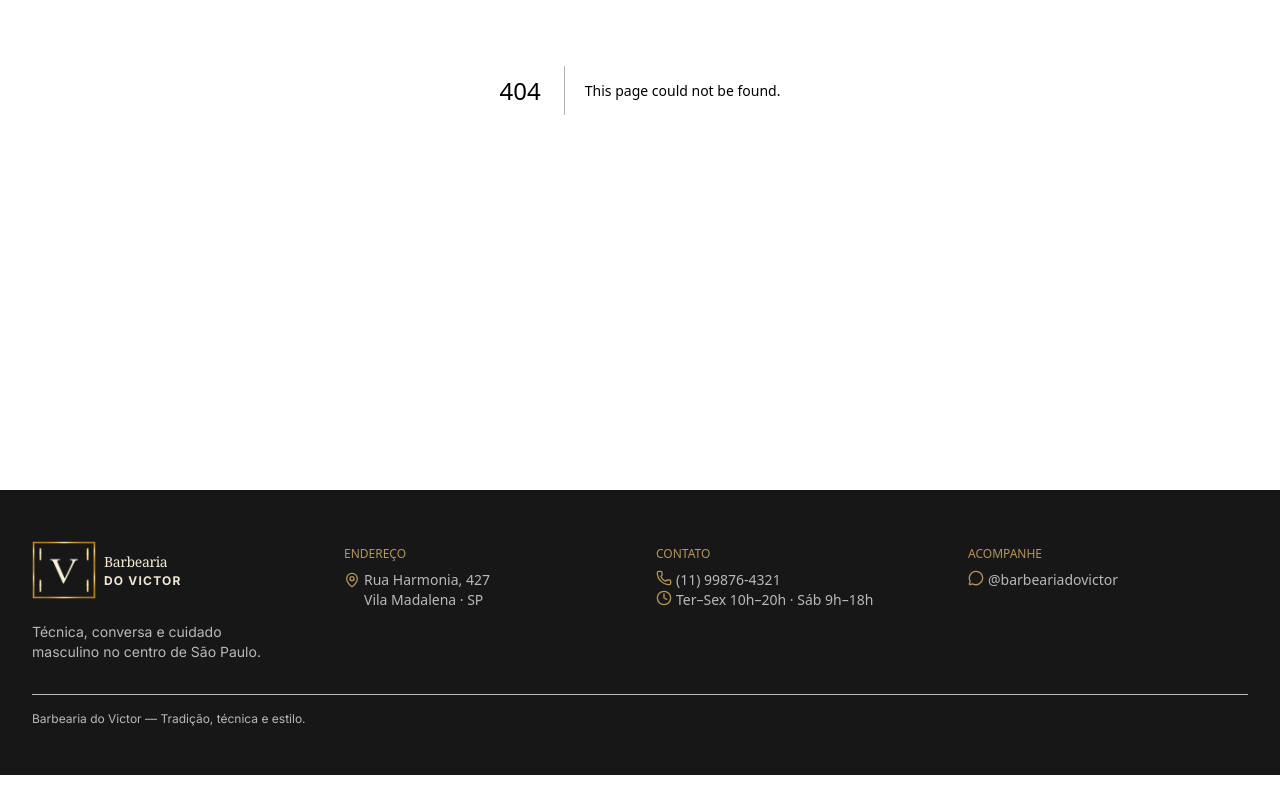
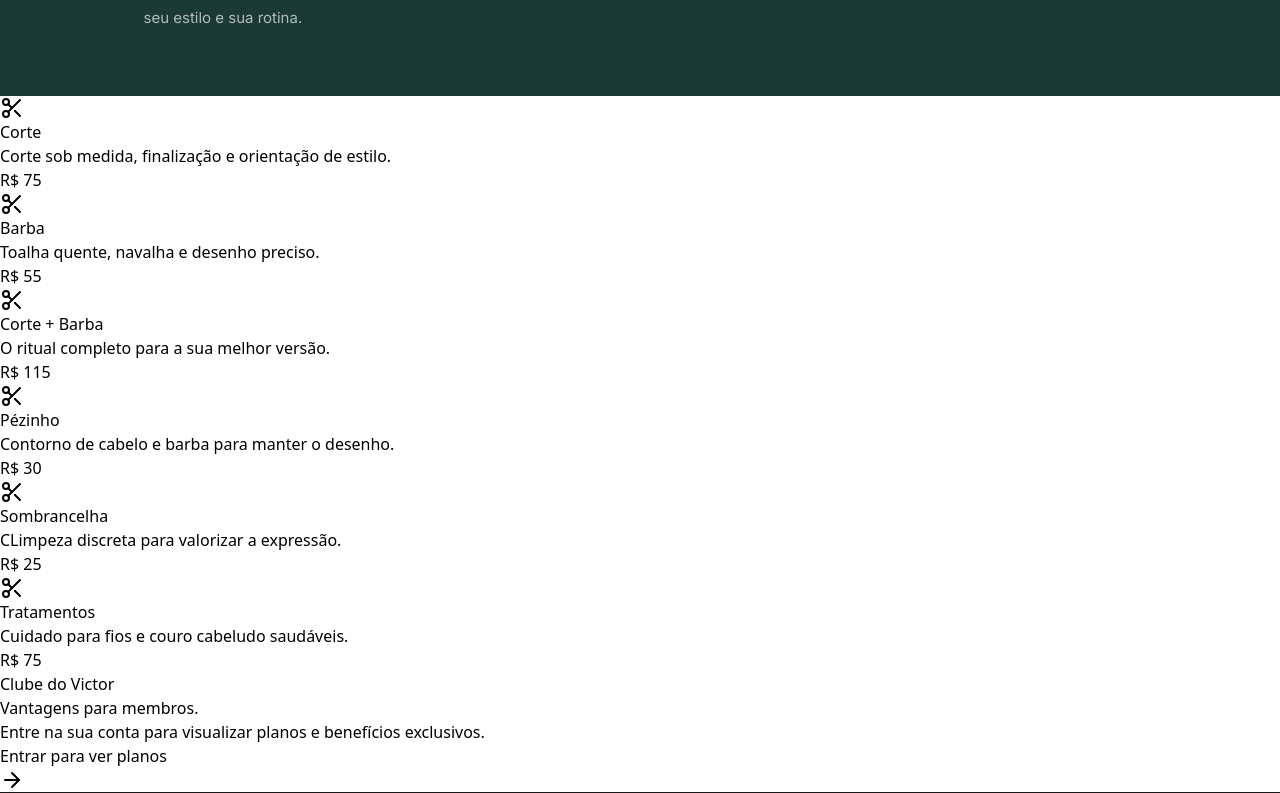
Before and after one commit to JonnyMarcus/Web-Site-Barber-Projeto-Final, a Next.js app in the folder web-barber/: page /servicos in a window 1280 px wide. Before the commit this address had no page. Shown: the part 407-1200 px from the top of the page. Built offline with nearby package versions, Linux system fonts and the light colour scheme.

Commit message:
feat:add estrutura da pagina serviços

```diff
--- /dev/null
+++ b/web-barber/src/app/servicos/page.tsx
@@ -0,0 +1,98 @@
+import { ArrowRight, Scissors } from "lucide-react";
+
+export default function Servicos() {
+  return (
+    <div className="flex flex-col min-h-screen">
+      <section className="bg-brand-dark flex flex-col items-start pt-20 px-8 pb-16 shrink-0 self-stretch">
+        <div className="flex flex-col items-start w-full max-w-367.75 py-0 px-[111.5px] shrink-0">
+          <span className="text-brand-gold font-body text-sm font-bold leading-14 tracking-normal uppercase">
+            Serviços
+          </span>
+          <h2 className="text-brand-cream font-heading text-6xl font-medium leading-tight tracking-normal">
+            O cuidado masculino, elevado ao seu melhor.
+          </h2>
+          <p className="text-white/65 font-body text-[15px] font-normal leading-7">
+            Rituais de corte e barba desenvolvidos para respeitar o seu tempo,
+            <br />
+            seu estilo e sua rotina.
+          </p>
+        </div>
+      </section>
+
+      <section>
+        <div>
+          <div>
+            {/* corte */}
+            <div>
+              <Scissors />
+              <h2>Corte</h2>
+            </div>
+            <div>
+              <p>Corte sob medida, finalização e orientação de estilo.</p>
+              <p>R$ 75</p>
+            </div>
+            {/* barba */}
+            <div>
+              <Scissors />
+              <h2>Barba</h2>
+            </div>
+            <div>
+              <p>Toalha quente, navalha e desenho preciso.</p>
+              <p>R$ 55</p>
+            </div>
+            {/* corte + barba */}
+            <div>
+              <Scissors />
+              <h2>Corte + Barba</h2>
+            </div>
+            <div>
+              <p>O ritual completo para a sua melhor versão.</p>
+              <p>R$ 115</p>
+            </div>
+            {/* pézinho */}
+            <div>
+              <Scissors />
+              <h2>Pézinho</h2>
+            </div>
+            <div>
+              <p>Contorno de cabelo e barba para manter o desenho.</p>
+              <p>R$ 30</p>
+            </div>
+            {/* sombrancelha */}
+            <div>
+              <Scissors />
+              <h2>Sombrancelha</h2>
+            </div>
+            <div>
+              <p>CLimpeza discreta para valorizar a expressão.</p>
+              <p>R$ 25</p>
+            </div>
+            {/* tratamento */}
+            <div>
+              <Scissors />
+              <h2>Tratamentos</h2>
+            </div>
+            <div>
+              <p>Cuidado para fios e couro cabeludo saudáveis.</p>
+              <p>R$ 75</p>
+            </div>
+          </div>
+        </div>
+      </section>
+      <section>
+        <div>
+          <span>Clube do Victor</span>
+          <h3>Vantagens para membros.</h3>
+          <p>
+            Entre na sua conta para visualizar planos e benefícios exclusivos.
+          </p>
+        </div>
+        <div>
+          <button type="button">
+            Entrar para ver planos <ArrowRight />
+          </button>
+        </div>
+      </section>
+    </div>
+  );
+}
--- a/web-barber/src/componets/header/index.tsx
+++ b/web-barber/src/componets/header/index.tsx
@@ -3,7 +3,7 @@ import Link from "next/link";
 
 export default function Header() {
   return (
-    <header className="flex w-full bg-brand-dark justify-between items-center px-8 py-4 text-brand-cream border-b border-brand-black drop-shadow-xl">
+    <header className="flex w-full bg-brand-dark/95 justify-between items-center px-8 py-4 text-brand-cream border-b border-brand-black drop-shadow-xl">
       <Link href="/" className="flex items-center gap-2">
         <Image
           src="/Logo.png"
```
